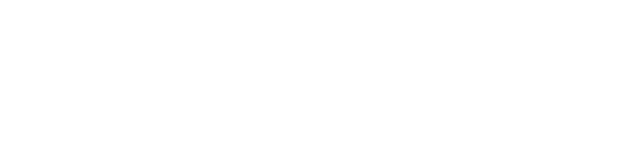
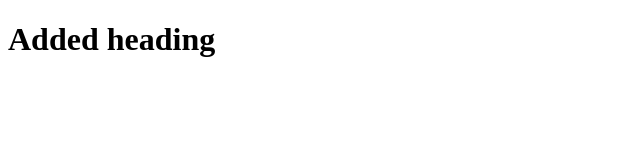
Before and after one commit to ankitvashist1/Demo2, a plain HTML site: page index.html in a window 1280 px wide. Shown: the whole page, without its empty margins (0-640 px from the left). Drawn offline with Linux system fonts and the light colour scheme.

Commit message:
Added header index

```diff
--- a/index.html
+++ b/index.html
@@ -5,6 +5,6 @@
     <title>"Giving title"</title>
   </head>
   <body>
-
+<h1>Added heading</h1>
   </body>
 </html>
```
